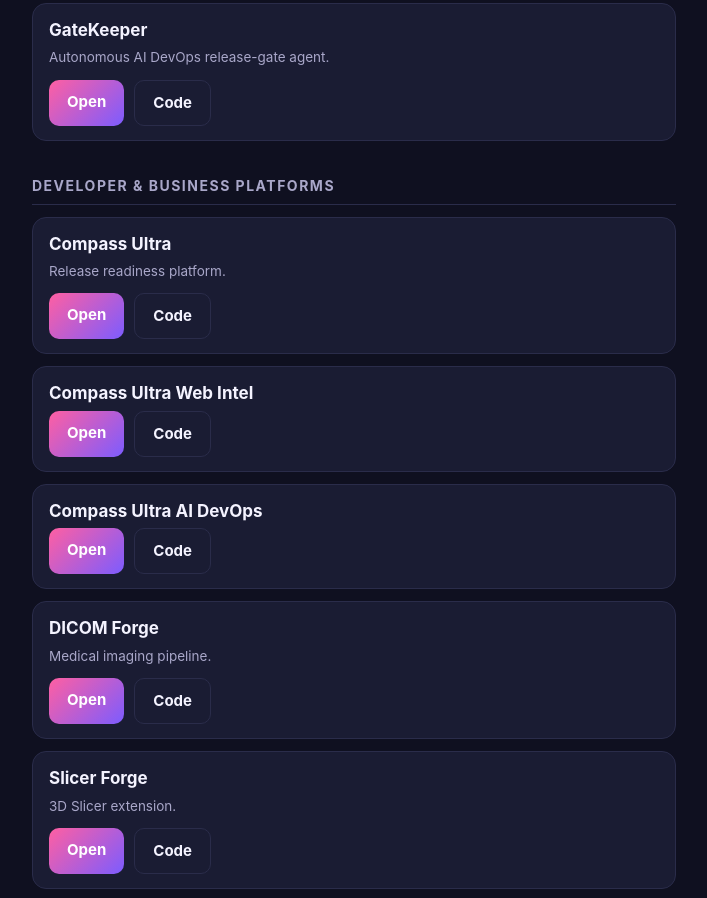
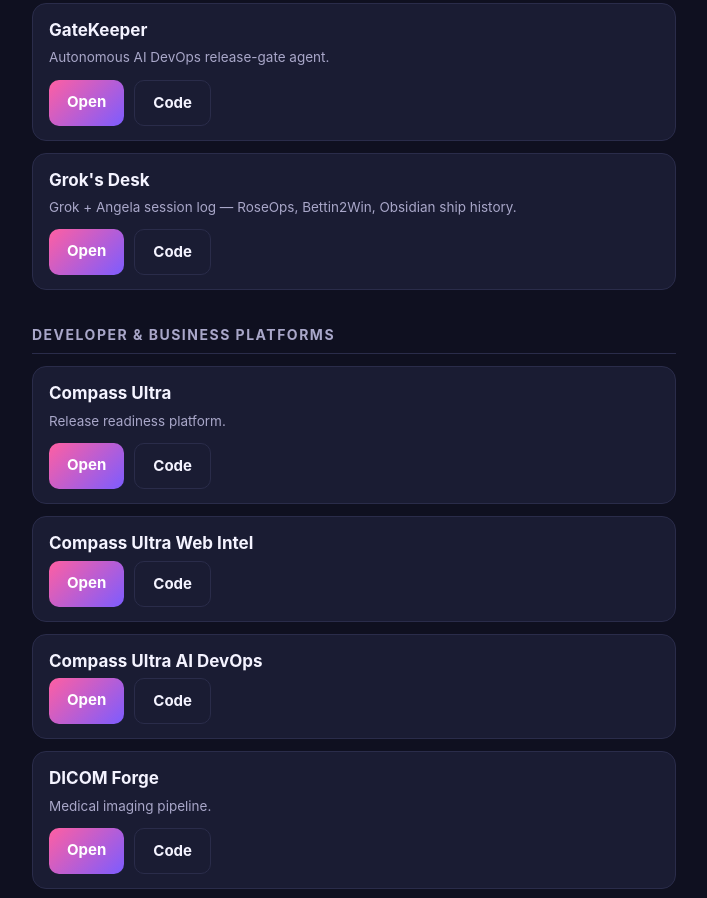
Before and after one commit to DaCameraGirl/links, a website: page index.html in a window 1280 px wide. Shown: the part 3879-4777 px from the top of the page, without its empty margins (286-993 px from the left). Drawn offline with Linux system fonts and the light colour scheme.

Commit message:
Add Grok's Desk to links hub
List groks-work live desk and GitHub repo under AI tools so Angela
can reach the session log from the same page as RoseOps and Bettin2Win.

```diff
--- a/index.html
+++ b/index.html
@@ -79,6 +79,7 @@
   <div class="item"><p class="name">Warehouse Caption Checker</p><div class="btns"><a class="btn code" href="https://github.com/DaCameraGirl/Warehouse-Caption-Checker">Code</a></div></div>
   <div class="item"><p class="name">Warehouse Annotator</p><div class="btns"><a class="btn code" href="https://github.com/DaCameraGirl/Warehouse-Annotator">Code</a></div></div>
   <div class="item"><p class="name">GateKeeper</p><p class="desc">Autonomous AI DevOps release-gate agent.</p><div class="btns"><a class="btn play" href="https://dacameragirl.github.io/gatekeeper/">Open</a><a class="btn code" href="https://github.com/DaCameraGirl/gatekeeper">Code</a></div></div>
+  <div class="item"><p class="name">Grok&apos;s Desk</p><p class="desc">Grok + Angela session log — RoseOps, Bettin2Win, Obsidian ship history.</p><div class="btns"><a class="btn play" href="https://dacameragirl.github.io/groks-work/">Open</a><a class="btn code" href="https://github.com/DaCameraGirl/groks-work">Code</a></div></div>
 
   <h2>Developer &amp; Business Platforms</h2>
   <div class="item"><p class="name">Compass Ultra</p><p class="desc">Release readiness platform.</p><div class="btns"><a class="btn play" href="https://www.compassultra.com/">Open</a><a class="btn code" href="https://github.com/DaCameraGirl/Compass-Ultra">Code</a></div></div>
```
Also changed, not shown: README.md.
